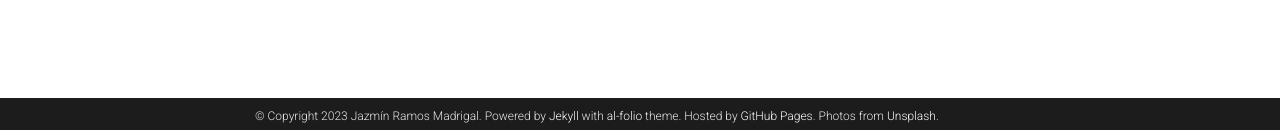
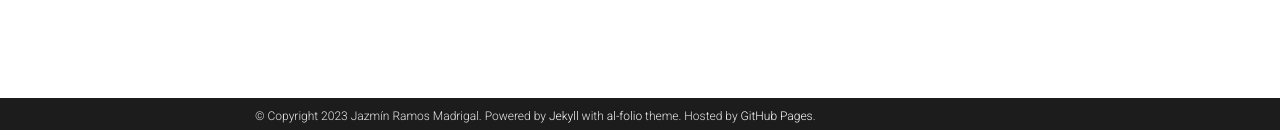
Before and after one commit to JazminRM/jazminrm.github.io, a Jekyll site: the page built from _pages/teaching.md, in a window 1280 px wide. Shown: the part 767-897 px from the top of the page. Built offline with Jekyll 4.4.1, drawn with Linux system fonts in a browser that asks for light colours; full-size pictures stand in for the smaller copies a plugin makes; comment, search, counter and statistics services are not loaded; a style sheet for code colours, icons or effects is not loaded.

Commit message:
Update _config.yml

```diff
--- a/_config.yml
+++ b/_config.yml
@@ -7,12 +7,10 @@
 middle_name:
 last_name: Ramos Madrigal
 email: jazmin.madrigal@sund.ku.dk
-description: > # the ">" symbol means to ignore newlines until "footer_text:"
-  A simple, whitespace theme for academics. Based on [*folio](https://github.com/bogoli/-folio) design.
+description: # the ">" symbol means to ignore newlines until "footer_text:"
 footer_text: >
   Powered by <a href="https://jekyllrb.com/" target="_blank">Jekyll</a> with <a href="https://github.com/alshedivat/al-folio">al-folio</a> theme.
   Hosted by <a href="https://pages.github.com/" target="_blank">GitHub Pages</a>.
-  Photos from <a href="https://unsplash.com" target="_blank">Unsplash</a>.
 keywords:   # add your own keywords or leave empty
 
 lang: en # the language of your site (for example: en, fr, cn, ru, etc.)
```
